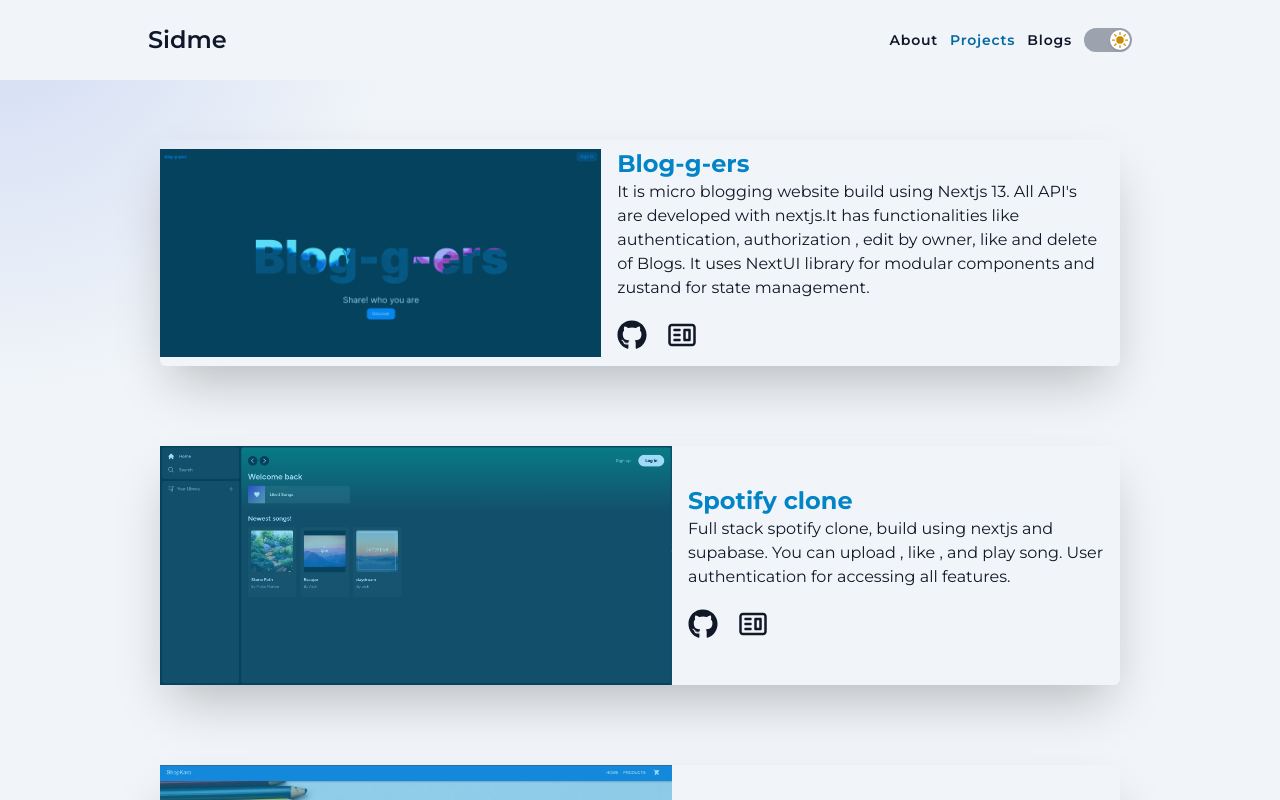
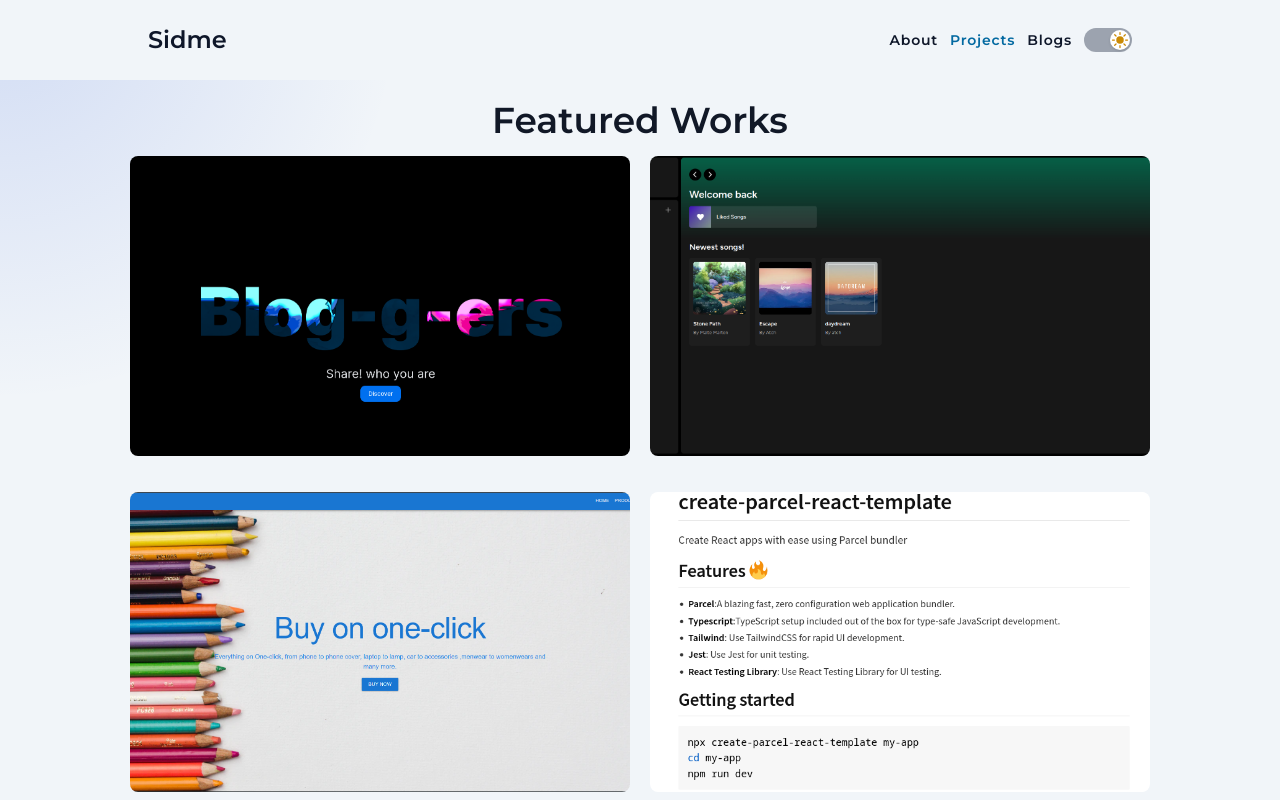
Before and after one commit to SiddharthaMishra-dev/Portfolio-react, a React (Vite) app: page /projects in a window 1280 px wide. Built offline with nearby package versions, Linux system fonts and the light colour scheme.

Commit message:
project page ui update

```diff
--- a/src/pages/Projects.tsx
+++ b/src/pages/Projects.tsx
@@ -3,34 +3,33 @@
 import { FaGithub } from "react-icons/fa";
 
 import shopKaro from "../assets/ShopKaro.png";
+import bloggers from "../assets/blog-g-gers.png";
 import spotifyClone from "../assets/spotify-clone.png";
-import bloggers from "../assets/blog-g-gers.png";
-import indiaAround from "../assets/india-around.png";
+// import indiaAround from "../assets/india-around.png";
+import createParcelReact from "../assets/create-parcel-react.png";
 import Footer from "../components/Footer";
 
 function Project() {
   return (
     <Fade duration={1000}>
-      <div className="relative m-0 w-full  flex flex-col justify-between">
-        <div className="text-gray-900 dark:text-gray-200">
-          <div className="flex flex-col justify-center items-center">
-            <div className="rounded-md mt-10 m-10 shadow-2xl  md:flex flex-row items-center md:w-3/4 ">
-              <div className="bg-sky-500 md:max-w-lg">
-                <img
-                  src={bloggers}
-                  alt=""
-                  className="w-full opacity-60 hover:opacity-100 transition"
-                />
-              </div>
-              <div className="pt-2 p-4 md:text-left">
-                <h5 className="text-sky-600 font-bold text-2xl items-center">Blog-g-ers</h5>
-                <span className="pt-5 ">
+      <div className="relative m-0 w-full h-[88vh]  flex flex-col justify-between">
+        <div className="text-gray-900 dark:text-gray-200 max-w-6xl mx-auto">
+          <h1 className="text-4xl font-semibold text-center mb-4 ">Featured Works</h1>
+          <div className="flex items-center justify-center flex-wrap gap-y-9 gap-x-5">
+            <div className="w-[500px] h-[300px] bg-blue-950 rounded-lg overflow-hidden group relative">
+              <img
+                src={bloggers}
+                alt=""
+                className="group w-full h-full object-cover"
+              />
+              <div className="absolute bottom-0 left-0 w-full h-full bg-gradient-to-t from-black to-blue-600/75 translate-y-full  group-hover:translate-y-0 transition-transform duration-300 p-3">
+                <h5 className="text-gray-200 font-bold text-2xl mb-2">Bloggers</h5>
+                <p className="text-base font-semibold text-gray-300">
                   It is micro blogging website build using Nextjs 13. All API's are developed with
                   nextjs.It has functionalities like authentication, authorization , edit by owner,
                   like and delete of Blogs. It uses NextUI library for modular components and
                   zustand for state management.
-                </span>
-
+                </p>
                 <div className="flex gap-x-5">
                   <a
                     href="https://github.com/SiddharthaMishra-dev/blog-g-gers"
@@ -48,8 +47,92 @@
                 </div>
               </div>
             </div>
+            <div className="w-[500px] h-[300px] bg-blue-950 rounded-lg  overflow-hidden group relative">
+              <img
+                src={spotifyClone}
+                alt=""
+                className="group w-full h-full object-cover"
+              />
+              <div className="absolute bottom-0 left-0 w-full h-full bg-gradient-to-t from-black to-blue-600/75 translate-y-full  group-hover:translate-y-0 transition-transform duration-300 p-3">
+                <h5 className="text-gray-200 font-bold text-2xl mb-2">Spotify Clone</h5>
+                <p className="text-base font-semibold text-gray-300">
+                  Full stack spotify clone, build using nextjs and supabase. You can upload , like ,
+                  and play song. User authentication for accessing all features.
+                </p>
+                <div className="flex gap-x-5">
+                  <a
+                    href="https://github.com/SiddharthaMishra-dev/spotify-clone"
+                    target="_blank"
+                  >
+                    <FaGithub className="mt-5 text-3xl hover:text-sky-200 md:me-auto" />
+                  </a>
 
-            <div className="rounded-md mt-10 m-10 shadow-2xl md:flex  items-center md:w-3/4">
+                  <a
+                    href="https://spotify-clone-snowy-xi.vercel.app/"
+                    target="_black"
+                  >
+                    <CgWebsite className="mt-5 text-3xl hover:text-sky-200 md:me-auto" />
+                  </a>
+                </div>
+              </div>
+            </div>
+            <div className="w-[500px] h-[300px] bg-blue-950 rounded-lg overflow-hidden group relative">
+              <img
+                src={shopKaro}
+                alt=""
+                className="group w-full h-full object-cover"
+              />
+              <div className="absolute bottom-0 left-0 w-full h-full bg-gradient-to-t from-black to-blue-600/75 translate-y-full  group-hover:translate-y-0 transition-transform duration-300 p-3">
+                <h5 className="text-gray-200 font-bold text-2xl mb-2">ShopKaro</h5>
+                <p className="text-base font-semibold text-gray-300">
+                  It is the E-commerce website build using reactjs , redux and material-ui. For
+                  products ,Uses dummy-json API . It has home page, product showcase , cart page ,
+                  cart state to store cart items.
+                </p>
+                <div className="flex gap-x-5">
+                  <a
+                    href="https://github.com/SiddharthaMishra-dev/class-based-ecommerce"
+                    target="_blank"
+                  >
+                    <FaGithub className="mt-5 text-3xl hover:text-sky-200 md:me-auto" />
+                  </a>
+                </div>
+              </div>
+            </div>
+            <div className="w-[500px] h-[300px] bg-blue-950 rounded-lg overflow-hidden group relative">
+              <img
+                src={createParcelReact}
+                alt=""
+                className="group w-full h-full object-cover"
+              />
+              <div className="absolute bottom-0 left-0 w-full h-full bg-gradient-to-t from-black to-blue-600/75 translate-y-full  group-hover:translate-y-0 transition-transform duration-300 p-3">
+                <h5 className="text-gray-200 font-bold text-2xl mb-2">
+                  create-parcel-react-template
+                </h5>
+                <p className="text-base font-semibold text-gray-300">
+                  Command line tool to setup react application using Parcel bundler. In built
+                  support for tailwind css, jest and TypeScript.Parcel is blazing fast, zero
+                  configuration web application bundler.
+                </p>
+                <div className="flex gap-x-5">
+                  <a
+                    href="https://github.com/SiddharthaMishra-dev/create-parcel-react-template"
+                    target="_blank"
+                  >
+                    <FaGithub className="mt-5 text-3xl hover:text-sky-200 md:me-auto" />
+                  </a>
+
+                  <a
+                    href="https://www.npmjs.com/package/create-parcel-react-template"
+                    target="_black"
+                  >
+                    <CgWebsite className="mt-5 text-3xl hover:text-sky-200 md:me-auto" />
+                  </a>
+                </div>
+              </div>
+            </div>
+
+            {/* <div className="rounded-md mt-10 m-10 shadow-2xl md:flex  items-center md:w-3/4">
               <div className="bg-sky-500 md:max-w-lg">
                 <img
                   src={spotifyClone}
@@ -79,55 +162,7 @@
                   </a>
                 </div>
               </div>
-            </div>
-
-            <div className="rounded-md mt-10 m-10 shadow-2xl  md:flex  items-center md:w-3/4 ">
-              <div className="bg-sky-500 md:max-w-lg">
-                <img
-                  src={shopKaro}
-                  alt=""
-                  className="w-full  opacity-60 hover:opacity-100 transition"
-                />
-              </div>
-              <div className="pt-2 p-4 md:text-left">
-                <h5 className="text-sky-600 font-bold text-2xl items-center">ShopKaro</h5>
-                <span className="pt-5 ">
-                  It is the E-commerce website build using reactjs , redux and material-ui. For
-                  products ,I use dummy-json API . I has home page, product showcase , cart page ,
-                  cart state to store cart items.
-                </span>
-
-                <a
-                  href="https://github.com/SiddharthaMishra-dev/class-based-ecommerce"
-                  target="_blank"
-                >
-                  <FaGithub className="mt-5 text-3xl hover:text-sky-200 md:me-auto" />
-                </a>
-              </div>
-            </div>
-            <div className="rounded-md mt-10 m-10 shadow-2xl  md:flex items-center md:w-3/4 ">
-              <div className="bg-sky-500 md:max-w-lg">
-                <img
-                  src={indiaAround}
-                  alt=""
-                  className="w-full opacity-60 hover:opacity-100 transition"
-                />
-              </div>
-              <div className="pt-2 p-4 md:text-left">
-                <h5 className="text-sky-600 font-bold text-2xl items-center">India Around</h5>
-                <span className="pt-5">
-                  It is news website which fetches data from newsapi.org for news content. There are
-                  different categories of news category like india-tech,india-business etc
-                </span>
-
-                <a
-                  href="https://github.com/SiddharthaMishra-dev/india-around"
-                  target="_blank"
-                >
-                  <FaGithub className="mt-5 text-3xl hover:text-sky-200 md:me-auto" />
-                </a>
-              </div>
-            </div>
+            </div> */}
           </div>
         </div>
         <Footer />
```
Also changed, not shown: src/assets/create-parcel-react.png (added).
